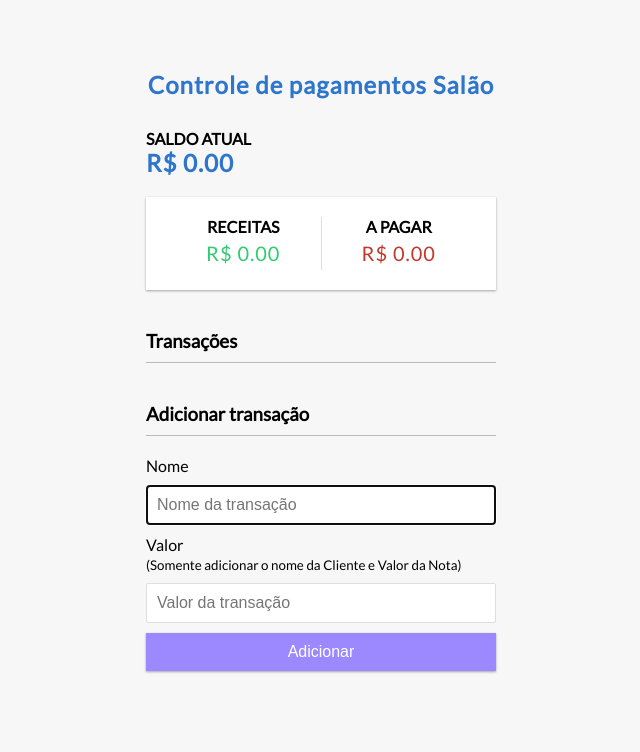
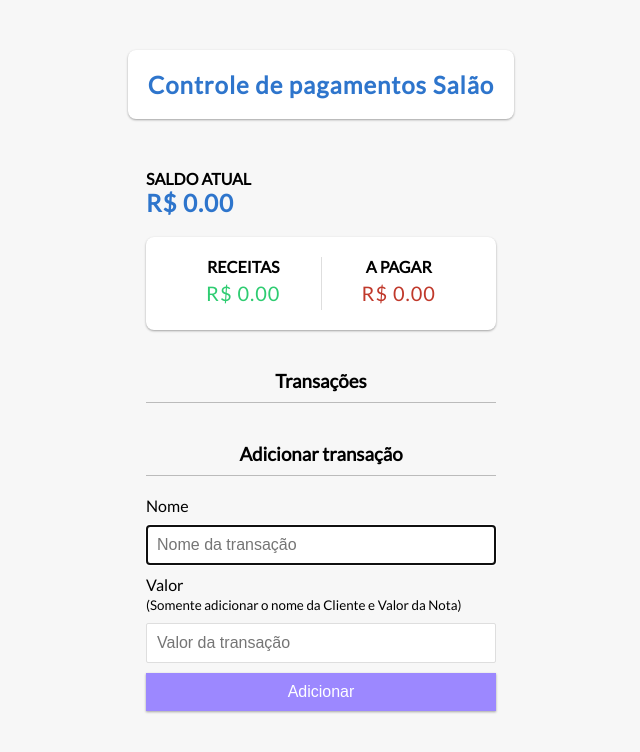
Before and after one commit to willsimas/financeiro, a plain HTML site: page index.html in a window 1280 px wide. Shown: the whole page, without its empty margins (319-959 px from the left). Drawn offline with Linux system fonts and the light colour scheme.

Commit message:
Alterações nos styles

```diff
--- a/index.html
+++ b/index.html
@@ -7,7 +7,7 @@
     <title>Controle de despesas</title>
   </head>
   <body>
-    <h2>Controle de pagamentos Salão</h2>
+    <div class="h2-container"><h2>Controle de pagamentos Salão</h2></div>
 
     <div class="container">
       <h4>Saldo atual</h4>
--- a/style.css
+++ b/style.css
@@ -30,10 +30,22 @@ h2 {
   color: #2e75cc;
 }
 
+
+.h2-container {
+  background-color: #fff;
+  box-shadow: var(--box-shadow);
+  padding: 20px;
+  display: flex;
+  justify-content: space-between;
+  margin: 20px 0;
+  border-radius: 8px;
+}
+
 h3 {
   border-bottom: 1px solid #bbb;
   padding-bottom: 10px;
   margin: 40px 0 10px;
+  text-align: center;
 }
 
 h4 {
@@ -48,6 +60,7 @@ h4 {
   display: flex;
   justify-content: space-between;
   margin: 20px 0;
+  border-radius: 8px;
 }
 
 .inc-exp-container > div {
```
